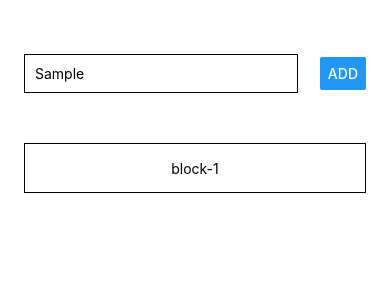
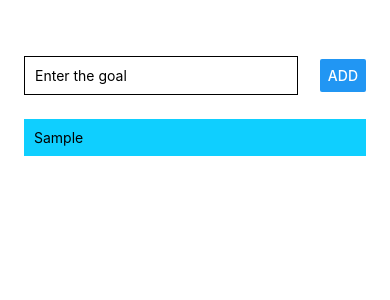
Before and after one commit to mykola-kolomoyets/todo-app-react-native-ts, a React Native app: screen / in a window 390 px wide. Both pictures are taken after typing "Sample" into the empty fields and a click on the button "ADD". Shown: the top 300 px of the page. Built offline with nearby package versions, Linux system fonts and the light colour scheme.

Commit message:
refactored components and display logic

```diff
--- a/App.styles.ts
+++ b/App.styles.ts
@@ -3,33 +3,10 @@ import { StyleSheet } from 'react-native';
 export const styles = StyleSheet.create({
   wrapper: {
     padding: 24,
-    marginTop: 30
+    marginTop: 32
   },
-  container: {
-    flexDirection: 'row',
-    justifyContent: 'space-between',
-    alignItems: 'center'
-  },
-  input: {
-    width: '80%',
-    borderColor: '#000000',
-    borderWidth: 1,
-    padding: 10
-  },
-  squareWrapper: {
-    width: '100%',
-    marginTop: 50,
-    flexDirection: 'row',
-    flexWrap: 'wrap',
-    alignItems: 'stretch'
-  },
-  square: {
-    flexGrow: 1,
-    flexShrink: 1,
-    flexBasis: 100,
-    minHeight: 50,
-    justifyContent: 'center',
-    alignItems: 'center',
-    borderWidth: 1
+  goalsContainer: {
+    marginTop: 24,
+    flexDirection: 'column'
   }
 });
--- a/App.tsx
+++ b/App.tsx
@@ -1,34 +1,60 @@
 import { useState } from 'react';
-import { Text, View, Button, TextInput } from 'react-native';
+import {
+  Text,
+  View,
+  ScrollView,
+  Button,
+  TextInput,
+  FlatList
+} from 'react-native';
 import { styles } from './App.styles';
+import { GoalItem } from './components/goal-item';
+import { Input } from './components/input';
+
+type Goal = {
+  key: string;
+  value: string;
+};
 
 export default function App() {
-  const [blocks, setBlocks] = useState<string[]>([]);
 
-  const onClick = () => {
-    setBlocks(blocks => [...blocks, `${blocks.length + 1}`]);
+  const [goals, setGoals] = useState<Goal[]>([]);
+
+
+  const onSubmit = (enteredGoal: string) => {
+    setGoals(goals => [...goals, {
+      key: Math.random().toString(),
+      value: enteredGoal
+    }]);
   }
 
   return (
     <View style={styles.wrapper}>
-      <View style={styles.container}>
-        <TextInput
-          style={styles.input}
-          placeholder='Enter the goal'
-        />
-        <Button title="ADD" onPress={onClick} />
+
+      <Input
+        onSubmit={onSubmit}
+      />
+
+      <View
+        style={styles.goalsContainer}
+      >
+        {goals?.length ? (
+          <FlatList
+            data={goals}
+            keyExtractor={item => item.key}
+            renderItem={({ item }) => (
+              <GoalItem title={item.value}/>
+            )}
+          >
+          </FlatList>
+        ) : (
+          <View>
+            <Text>No goals...</Text>
+          </View>
+        )}
       </View>
 
-      <View style={styles.squareWrapper}>
-        {blocks.map((item, index) => (
-          <View
-            style={{ ...styles.square}}
-            key={item + index}
-          >
-            <Text>{`block-${item}`}</Text>
-          </View>
-        ))}
-      </View>
+
     </View>
   );
 }
--- /dev/null
+++ b/components/goal-item/goal-item.component.tsx
@@ -0,0 +1,19 @@
+import React from 'react';
+import { View, Text } from 'react-native';
+import { styles } from './goal-item.styles';
+
+type GoalItemProps = {
+  title: string;
+}
+
+const GoalItem = ({ title }: GoalItemProps) => (
+  <View
+    style={styles.goal}
+  >
+    <Text>
+      {title}
+    </Text>
+  </View>
+);
+
+export { GoalItem };
--- /dev/null
+++ b/components/goal-item/goal-item.styles.ts
@@ -0,0 +1,10 @@
+import { StyleSheet } from 'react-native';
+
+export const styles = StyleSheet.create({
+  goal: {
+    padding: 10,
+    width: '100%',
+    marginBottom: 10,
+    backgroundColor: '#0FCFFF'
+  }
+});
--- /dev/null
+++ b/components/goal-item/index.ts
@@ -0,0 +1 @@
+export * from './goal-item.component';
--- /dev/null
+++ b/components/input/index.ts
@@ -0,0 +1 @@
+export * from './input.component';
--- /dev/null
+++ b/components/input/input.component.tsx
@@ -0,0 +1,35 @@
+import React, { useState } from 'react';
+import { Button, TextInput, View } from 'react-native';
+import { styles } from './input.styles';
+
+type InputProps = {
+  onSubmit: (value: string) => void;
+}
+
+const Input = ({ onSubmit }: InputProps) => {
+  const [enteredGoal, setEnteredGoal] = useState('');
+
+  const onGoalChange = (value: string) => {
+    setEnteredGoal(value?.length ? value : '');
+  }
+
+  const onAddGoal = () => {
+    if (onSubmit) onSubmit(enteredGoal);
+
+    setEnteredGoal('');
+  }
+
+  return (
+  <View style={styles.inputContainer}>
+    <TextInput
+      style={styles.input}
+      value={enteredGoal}
+      onChangeText={onGoalChange}
+      placeholder='Enter the goal'
+    />
+
+    <Button title="ADD" onPress={onAddGoal} />
+  </View>
+)};
+
+export { Input };
--- /dev/null
+++ b/components/input/input.styles.ts
@@ -0,0 +1,15 @@
+import { StyleSheet } from 'react-native';
+
+export const styles = StyleSheet.create({
+  inputContainer: {
+    flexDirection: 'row',
+    justifyContent: 'space-between',
+    alignItems: 'center'
+  },
+  input: {
+    width: '80%',
+    borderColor: '#000000',
+    borderWidth: 1,
+    padding: 10
+  },
+});
```
